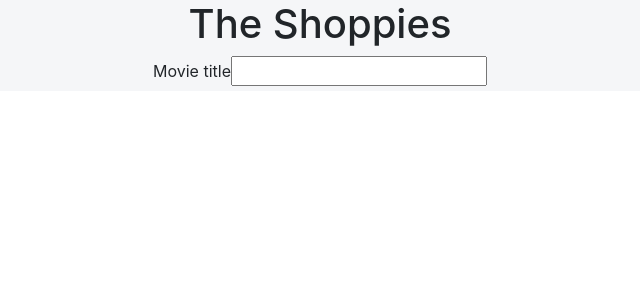
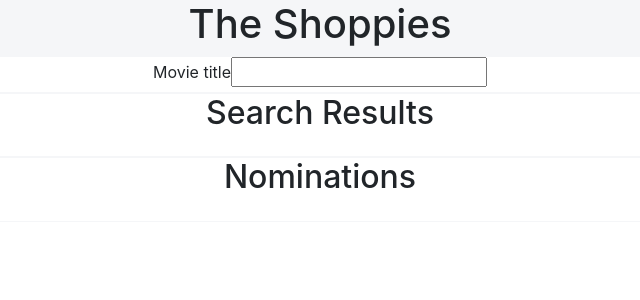
Before and after one commit to Buraisx/the-shoppies, a React (Create React App) app: page / in a window 1280 px wide. Shown: the top 300 px of the page, without its empty margins (320-960 px from the left). Built offline with nearby package versions, Linux system fonts and the light colour scheme.

Commit message:
feat: -complete base search results and nominations functionality - add minor styling

```diff
--- a/src/App.js
+++ b/src/App.js
@@ -1,27 +1,62 @@
 import React, { useState, useEffect } from 'react';
 import SearchBar from './components/SearchBar';
+import ResultsContainer from './components/ResultsContainer';
+import NominationsContainer from './components/NominationsContainer';
+
 import './App.scss';
 
+
 const App = () => {
-  const [nominations, setNominations] = useState([]);
+  const [nominations, setNominations] = useState({});
   const [results, setResults] = useState([]);
   const [term, setTerm] = useState('');
-  const [isLoading, setIsLoading] = useState('false');
+  const [isLoading, setIsLoading] = useState(false);
 
+
+  /**
+   * Queries the term entered in the search bar
+   * @param {string} searchTerm
+   */
   const queryTerm = async (searchTerm) => {
     setTerm(searchTerm);
-
+    // only search if an input exists
     if(searchTerm.length > 0) {
+      setIsLoading(true);
       const response = await fetch(`http://www.omdbapi.com/?s=${term}&apikey=${process.env.REACT_APP_OMDB_API_KEY}&type=movie&page=1`);
       const data = await response.json();
 
       if(data["Response"] === "True") {
         setResults(data["Search"]);
+        console.log(results);
       }
 
     }
   }
+  /**
+   * Adds a movie to the nominations list
+   * @param {Object} nomination
+   */
+  const addNomination = (movie) => {
+    // check if nomination exists in the nomination list first
+    if (!(movie.imdbID in nominations)) {
+      setNominations(
+        {
+          ...nominations,
+          [movie.imdbID]: movie
+        }
+      );
+    }
+  }
 
+  /**
+   * removes a movie from the nomination list based on movieId
+   * @param {string} nominationId
+   */
+  const removeNomination = (nominationId) => {
+    let newNominations = nominations;
+    delete newNominations[nominationId];
+    setNominations({...newNominations});
+  }
   // useEffect(()=> {
   //   (async () => {
   //     const response = await fetch(`http://www.omdbapi.com/?s=${term}&apikey=2b3a969f&type=movie&page=1`);
@@ -30,14 +65,23 @@ const App = () => {
   //   })();
   // }, [term]);
   return (
-    <div className="App">
+    <main className="App">
       <h1>The Shoppies</h1>
       <SearchBar
         queryTerm={queryTerm}
         term={term}
       />
-
-    </div>
+      <ResultsContainer
+        results={results}
+        term={term}
+        addNomination={addNomination}
+        nominations={nominations}
+      />
+      <NominationsContainer
+        nominations={nominations}
+        removeNomination={removeNomination}
+      />
+    </main>
   );
 }
 
--- a/src/App.scss
+++ b/src/App.scss
@@ -2,3 +2,13 @@
   text-align: center;
   background-color: #F5F6F8;
 }
+
+.disabled {
+  pointer-events: none;
+  background-color: #F5F6F8;
+}
+
+.card {
+  background-color: white;
+  border: 1px solid #F5F6F8;
+}
--- /dev/null
+++ b/src/components/NominationsContainer.js
@@ -0,0 +1,27 @@
+import React from 'react';
+/**
+ *
+ * @param {array} results
+ * @param {string} term
+ * @param {function} changeNomination
+ */
+const NominationsContainer = ({ nominations, removeNomination }) => {
+  console.log(nominations)
+
+  return (
+    <section className="card">
+      <h2>Nominations</h2>
+      <ul>
+        {
+          Object.keys(nominations).map((movieId) => (
+            <li key={movieId}>{`${nominations[movieId].Title} (${nominations[movieId].Year})`}
+              <button onClick={() => removeNomination(movieId)}>Remove</button>
+            </li>
+          ))
+        }
+      </ul>
+    </section>
+  );
+};
+
+export default NominationsContainer;
--- /dev/null
+++ b/src/components/ResultsContainer.js
@@ -0,0 +1,31 @@
+import React from 'react';
+/**
+ *
+ * @param {array} results
+ * @param {string} term
+ * @param {function} changeNomination
+ */
+const ResultsContainer = ({ results, term, addNomination, nominations}) => {
+
+  return (
+    <section className="card">
+      <h2>{term.length > 0 ? `Results for "${term}"`: " Search Results"}</h2>
+      <ul>
+        {
+          results.map((movie) => (
+            <li key={movie.imdbID}>{`${movie.Title} (${movie.Year})`}
+              <button
+                onClick={() => addNomination(movie)}
+                className={movie.imdbID in nominations ? "disabled" : ""}
+              >
+                  Nominate
+              </button>
+            </li>
+          ))
+        }
+      </ul>
+    </section>
+  );
+};
+
+export default ResultsContainer;
--- a/src/components/SearchBar.js
+++ b/src/components/SearchBar.js
@@ -3,7 +3,7 @@ import React from 'react';
 const SearchBar = ({queryTerm, term}) => {
 
   return (
-    <section>
+    <section className="card">
       <form>
         <label htmlFor="search-term">Movie title</label>
         <input
```
Also changed, not shown: src/setupTests.js (deleted, +0 -5 lines), src/components/Nominations.js (deleted), src/components/Results.js (deleted), 2 other files (tests, documents, lock files or other folders).
